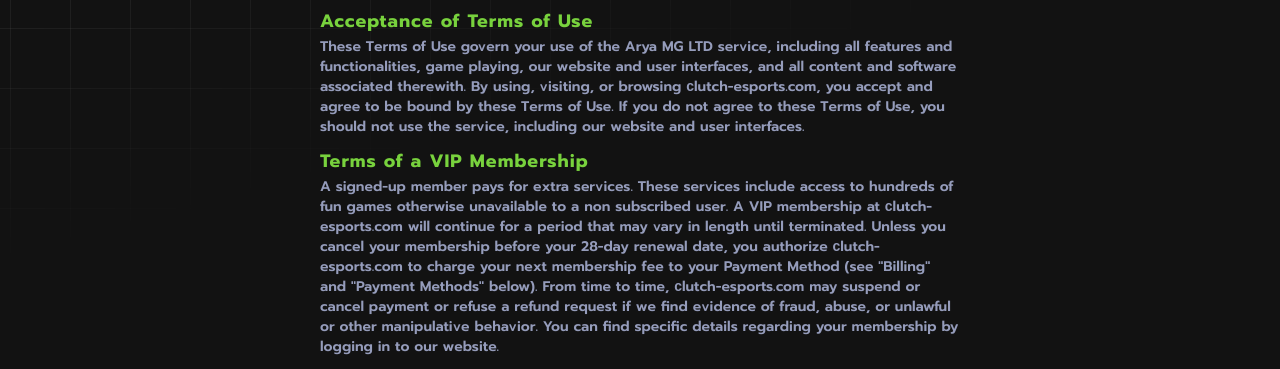
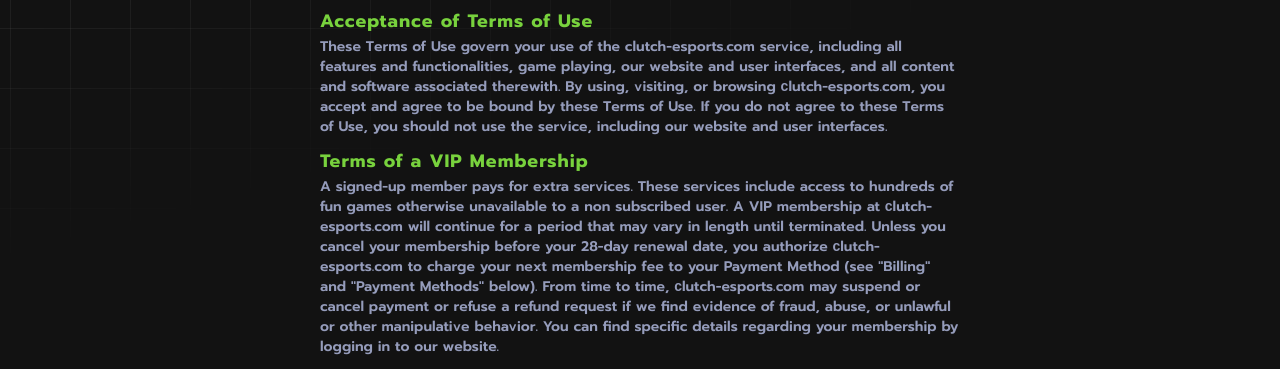
Before and after one commit to adavice/Clutch-Esports, a plain HTML site: page terms.html in a window 1280 px wide. Shown: the part 402-771 px from the top of the page. Drawn offline with Linux system fonts and the light colour scheme.

Commit message:
changed text

```diff
--- a/terms.html
+++ b/terms.html
@@ -195,7 +195,7 @@
           <article>
             <h4>Acceptance of Terms of Use</h4>
             <p>
-              These Terms of Use govern your use of the Arya MG LTD service,
+              These Terms of Use govern your use of the clutch-esports.com service,
               including all features and functionalities, game playing, our
               website and user interfaces, and all content and software
               associated therewith. By using, visiting, or browsing
```
